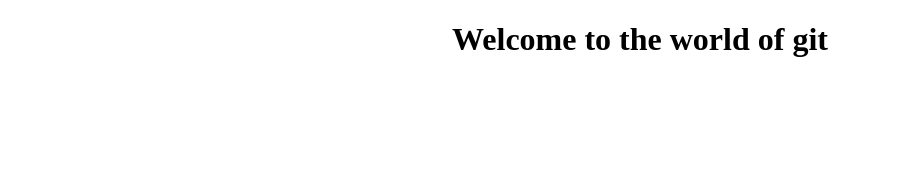
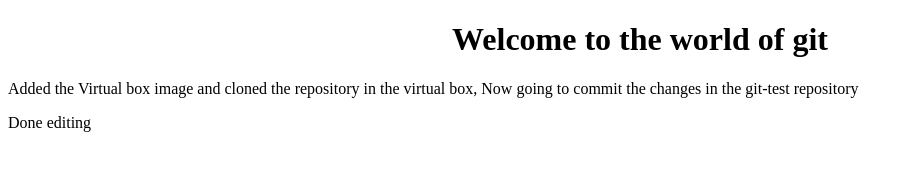
Before and after one commit to Jones-Thomas/git-test, a plain HTML site: page index.html in a window 1280 px wide. Shown: the whole page, without its empty margins (0-913 px from the left). Drawn offline with Linux system fonts and the light colour scheme.

Commit message:
This commit id from the VM and made some modifications to test the Git-test commit

```diff
--- a/index.html
+++ b/index.html
@@ -5,5 +5,7 @@
 </head>
 <body>
  <center><H1>Welcome to the world of git</H1></center>
+ <p> Added the Virtual box image and cloned the repository in the virtual box, Now going to commit the changes in the git-test repository </p>
+ <p> Done editing </p>
 </body>
 </html>
```
